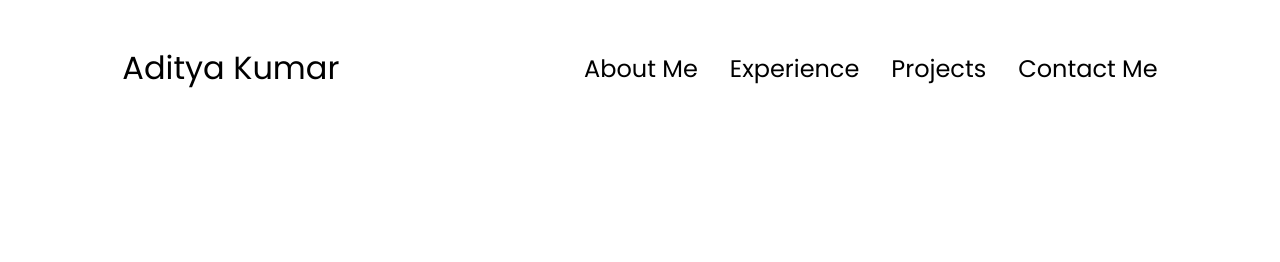
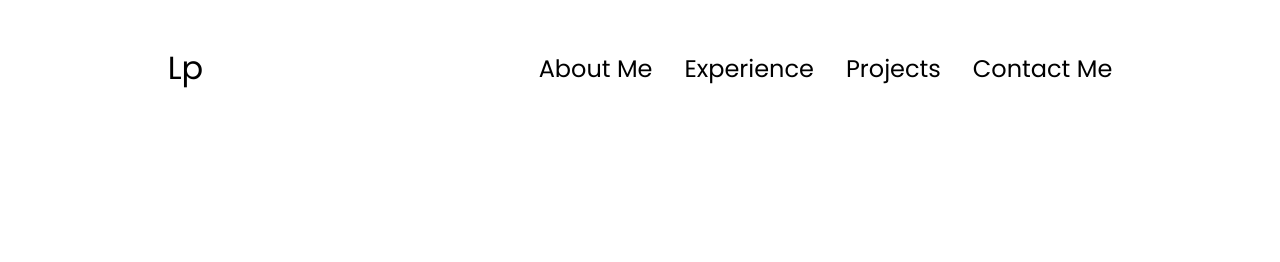
Before and after one commit to adityakumar393/Portfolio-Website, a plain HTML site: page index.html in a window 1280 px wide. Shown: the top 262 px of the page. Drawn offline with Linux system fonts and the light colour scheme.

Commit message:
Update index.html

```diff
--- a/index.html
+++ b/index.html
@@ -12,7 +12,7 @@
   </head>
   <body>
     <nav id="desktop-nav">
-      <div class="logo">Aditya Kumar</div>
+      <div class="logo">Lp</div>
       <div>
         <ul class="nav-links">
           <li><a href="#about">About Me</a></li>
```
